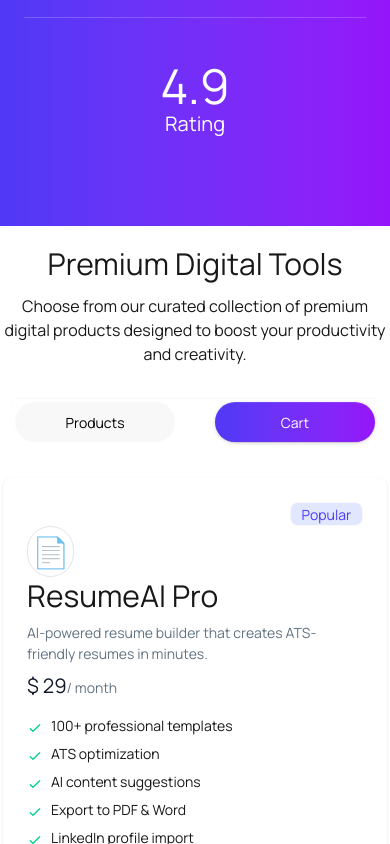
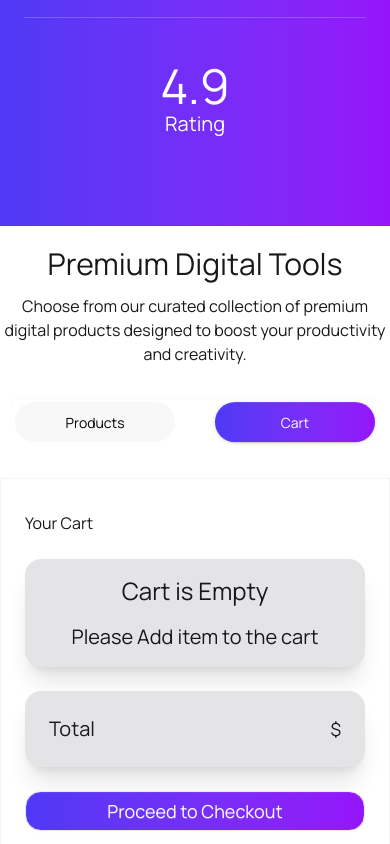
Before and after one commit to Saha-Ovi/digital-tools-platfrom, a React (Vite) app: page / in a window 390 px wide. Both pictures are taken after a click on the radio button "Cart". Shown: the part 1535-2379 px from the top of the page. Built offline with nearby package versions, Linux system fonts and the light colour scheme.

Commit message:
cart card design ready and prouduct button functionality and responsive done

```diff
--- a/src/App.jsx
+++ b/src/App.jsx
@@ -1,4 +1,4 @@
-import { Suspense } from 'react'
+import { Suspense, useState } from 'react'
 import './App.css'
 import Banner from './components/Banner/Banner'
 import DigiBoard from './components/DigiBoard/DigiBoard'
@@ -14,6 +14,7 @@ const DigitalCardData = async () => {
 function App() {
 
   const DigitalCardPromise = DigitalCardData();
+  const[cart,setCart]=useState([]);
   // console.log(DigitalCardPromise);
   return (
     <>
@@ -25,7 +26,7 @@ function App() {
         <DigiBoard></DigiBoard>
       </main>
       <Suspense>
-        <AvailableDigiCard DigitalCardPromise={DigitalCardPromise}></AvailableDigiCard>
+        <AvailableDigiCard DigitalCardPromise={DigitalCardPromise} cart={cart} setCart={setCart}></AvailableDigiCard>
       </Suspense>
       <footer>
 
--- /dev/null
+++ b/src/components/Cart/Cart.jsx
@@ -0,0 +1,32 @@
+import React from 'react';
+import CartCard from './CartCard';
+
+const Cart = ({ cart, setCart }) => {
+    // console.log(cart);
+
+    return (
+        <div className='container mx-auto border border-zinc-100 px-6 py-8 space-y-6'>
+            <h2>Your Cart</h2>
+            <div className='space-y-6 hover:cursor-pointer'>
+                {
+                    cart.length === 0 ?
+                        <div className='shadow-xl bg-zinc-200 rounded-2xl text-center p-4 space-y-4'>
+                            <h2 className='text-2xl font-extrabold'>Cart is Empty</h2>
+                            <p className='text-xl font-bold'>Please Add item to the cart</p>
+                        </div>
+                        :
+                        cart.map(item => <CartCard key={item.id} item={item}></CartCard>)
+                }
+            </div>
+            <div className='flex justify-between items-center bg-zinc-200 shadow-xl p-6 rounded-2xl'>
+                <h2 className='text-xl font-extrabold'>Total</h2>
+                <p className='text-lg font-bold'>$ </p>
+            </div>
+            <div>
+                <button  className='btn  bg-linear-to-r from-[#4F39F6] to-[#9514FA] text-white btn-block p-3 rounded-2xl text-lg font-bold'>Proceed to Checkout</button>
+            </div>
+        </div>
+    );
+};
+
+export default Cart;
--- /dev/null
+++ b/src/components/Cart/CartCard.jsx
@@ -0,0 +1,27 @@
+import React from 'react';
+import { HiOutlineTrash } from 'react-icons/hi';
+
+const CartCard = ({item}) => {
+    return (
+        <div className='space-y-8'>
+            <div className='flex flex-col lg:flex-row justify-between items-center p-6 shadow-2xl bg-gray-100 rounded-2xl'>
+                {/* left */}
+                <div className='flex  justify-between items-center gap-4'>
+                    <div className='border border-zinc-200 p-2 rounded-full bg-white'>
+                        {item.icon}
+                    </div>
+                    <div className='flex flex-row gap-1 lg:flex-col'>
+                        <h2 className='text-xl font-extrabold'>{item.name}</h2>
+                        <p className='text-lg font-bold'>$ {item.price}</p>
+                    </div>
+                </div>
+                {/* right */}
+                <div className='flex items-center gap-2'>
+                    <h2 className='btn text-red-500'>Remove </h2>
+                </div>
+            </div>
+        </div>
+    );
+};
+
+export default CartCard;
--- a/src/components/DigitalCard/AvailableDigiCard.jsx
+++ b/src/components/DigitalCard/AvailableDigiCard.jsx
@@ -1,7 +1,9 @@
 import React, { use, useState } from 'react';
 import SelectedDigiCard from './SelectedDigiCard';
+import DigiDataCard from './DigiDataCard';
+import Cart from '../Cart/Cart';
 
-const AvailableDigiCard = ({ DigitalCardPromise }) => {
+const AvailableDigiCard = ({ DigitalCardPromise ,cart, setCart }) => {
     const DigiCardsData = use(DigitalCardPromise);
     const [activeTab,setActiveTab]=useState("products");
     // console.log(DigiCardsData);
@@ -18,9 +20,12 @@ const AvailableDigiCard = ({ DigitalCardPromise }) => {
                     <input onClick={()=>setActiveTab("cart")}  type="radio" name="my_tabs_1" className={`tab w-40 rounded-full ${activeTab==="cart"? "bg-linear-to-r from-[#4F39F6] to-[#9514FA] text-white":"bg-base-200 text-black"}`} aria-label="Cart"  />
                 </div>
             </div>
-            <div className='grid grid-cols-1 md:grid-cols-2 lg:grid-cols-3 space-y-5'>
+            <div>
                 {
-                    DigiCardsData.map(cardData => <SelectedDigiCard key={cardData.id} cardData={cardData} ></SelectedDigiCard>)
+                    activeTab==="products"?
+                    <DigiDataCard DigiCardsData={DigiCardsData} cart={cart} setCart={setCart}></DigiDataCard>
+                    :
+                     <Cart cart={cart} setCart={setCart}></Cart>
                 }
             </div>
         </div>
--- a/src/components/DigitalCard/DigiCard.jsx
+++ b/src/components/DigitalCard/DigiCard.jsx
@@ -1,40 +1,53 @@
-import React from 'react';
+import React, { useState } from 'react';
 import FeaturedDigiCard from './FeaturedDigiCard';
 
-const DigiCard = ({ cardData }) => {
-    console.log(cardData);
+const DigiCard = ({ cardData,cart,setCart }) => {
+    // console.log(cardData);
+    // console.log(cart);
+    const [isCart,setIsCart]=useState(false);
+    const handledButton=()=>
+    {
+        // setIsCart(!isCart);
+        setIsCart(true);
+        setCart([...cart,cardData]);
+
+    }
     return (
         <div>
             <div>
-                <div class="card w-96 bg-base-100 shadow-sm">
-                    <div class="card-body">
+                <div className="card w-96 bg-base-100 shadow-sm">
+                    <div className="card-body">
                         <div className='flex justify-end'>
                             {
                                 cardData.tag === "Popular" ?
-                                    <span class="badge badge-md bg-[#E1E7FF] text-[#4F39F6] ">Popular</span> :
+                                    <span className="badge badge-md bg-[#E1E7FF] text-[#4F39F6] ">Popular</span> :
                                     cardData.tag === "New" ?
-                                        <span class="badge badge-md bg-[#DBFCE7] text-[#0A883E] ">New </span> :
+                                        <span className="badge badge-md bg-[#DBFCE7] text-[#0A883E] ">New </span> :
                                         cardData.tag === "Best Seller" ?
-                                            <span class="badge badge-md bg-[#FEF3C6] text-[#BB4D00] ">Best Seller</span> :
-                                            <span class="badge badge-md bg-blue-200 text-blue-500">Featured</span>
+                                            <span className="badge badge-md bg-[#FEF3C6] text-[#BB4D00] ">Best Seller</span> :
+                                            <span className="badge badge-md bg-blue-200 text-blue-500">Featured</span>
                             }
                         </div>
                         <div className="space-y-2">
                             <span className='text-3xl border border-zinc-200 p-1 rounded-full '>{cardData.icon}</span>
-                            <h2 class="text-3xl font-bold mt-2">{cardData.name}</h2>
+                            <h2 className="text-3xl font-bold mt-2">{cardData.name}</h2>
                             <p className='text-[#627382]'>{cardData.description}</p>
                             <h4>
-                                <span class="text-xl font-bold text-[#101727]">$ {cardData.price}</span>
+                                <span className="text-xl font-bold text-[#101727]">$ {cardData.price}</span>
                                 <span className='text-[#627382]'>/ month</span>
                              </h4>
                         </div>
-                        <ul class="mt-2 flex flex-col gap-2 text-xs">
+                        <ul className="mt-2 flex flex-col gap-2 text-xs">
                            {
-                                cardData.features.map(feature=><FeaturedDigiCard feature={feature}></FeaturedDigiCard>)
+                                cardData.features.map((feature,index)=><FeaturedDigiCard key={index} feature={feature}></FeaturedDigiCard>)
                            }
                         </ul>
-                        <div class="mt-6">
-                            <button class="btn bg-linear-to-r from-[#4F39F6] to-[#9514FA] text-white btn-block rounded-2xl">Subscribe</button>
+                        <div className="mt-6">
+                            <button onClick={handledButton} className="btn bg-linear-to-r from-[#4F39F6] to-[#9514FA] text-white btn-block rounded-2xl">
+                                {
+                                    isCart? "Added to cart" :"Buy Now"
+                                }
+                            </button>
                         </div>
                     </div>
                 </div>
--- /dev/null
+++ b/src/components/DigitalCard/DigiDataCard.jsx
@@ -0,0 +1,14 @@
+import React from 'react';
+import SelectedDigiCard from './SelectedDigiCard';
+
+const DigiDataCard = ({DigiCardsData,cart,setCart}) => {
+    return (
+        <div className='grid grid-cols-1 md:grid-cols-2 lg:grid-cols-3 space-y-5'>
+             {
+                    DigiCardsData.map(cardData =><SelectedDigiCard key={cardData.id} cardData={cardData} cart={cart} setCart={setCart}></SelectedDigiCard>)
+                }
+        </div>
+    );
+};
+
+export default DigiDataCard;
--- a/src/components/DigitalCard/FeaturedDigiCard.jsx
+++ b/src/components/DigitalCard/FeaturedDigiCard.jsx
@@ -4,7 +4,7 @@ const FeaturedDigiCard = ({ feature }) => {
     return (
 
             <li>
-                <svg xmlns="http://www.w3.org/2000/svg" class="size-4 me-2 inline-block text-success" fill="none" viewBox="0 0 24 24" stroke="currentColor"><path stroke-linecap="round" stroke-linejoin="round" stroke-width="2" d="M5 13l4 4L19 7" /></svg>
+                <svg xmlns="http://www.w3.org/2000/svg" className="size-4 me-2 inline-block text-success" fill="none" viewBox="0 0 24 24" stroke="currentColor"><path strokeLinecap="round" strokeLinejoin="round" strokeWidth="2" d="M5 13l4 4L19 7" /></svg>
                 <span className='text-sm'>{feature}</span>
             </li>
     );
--- a/src/components/DigitalCard/SelectedDigiCard.jsx
+++ b/src/components/DigitalCard/SelectedDigiCard.jsx
@@ -1,12 +1,14 @@
 import React from 'react';
 import DigiCard from './DigiCard';
 
-const SelectedDigiCard = ({cardData}) => {
+const SelectedDigiCard = ({cardData,cart,setCart}) => {
     // console.log(cardData);
     return (
-            <div className='flex justify-center'>
-                <DigiCard cardData={cardData}></DigiCard>
+           <div className='flex justify-center'>
+             <div>
+                <DigiCard cardData={cardData} cart={cart} setCart={setCart}></DigiCard>
             </div>
+           </div>
     );
 };
 
```
